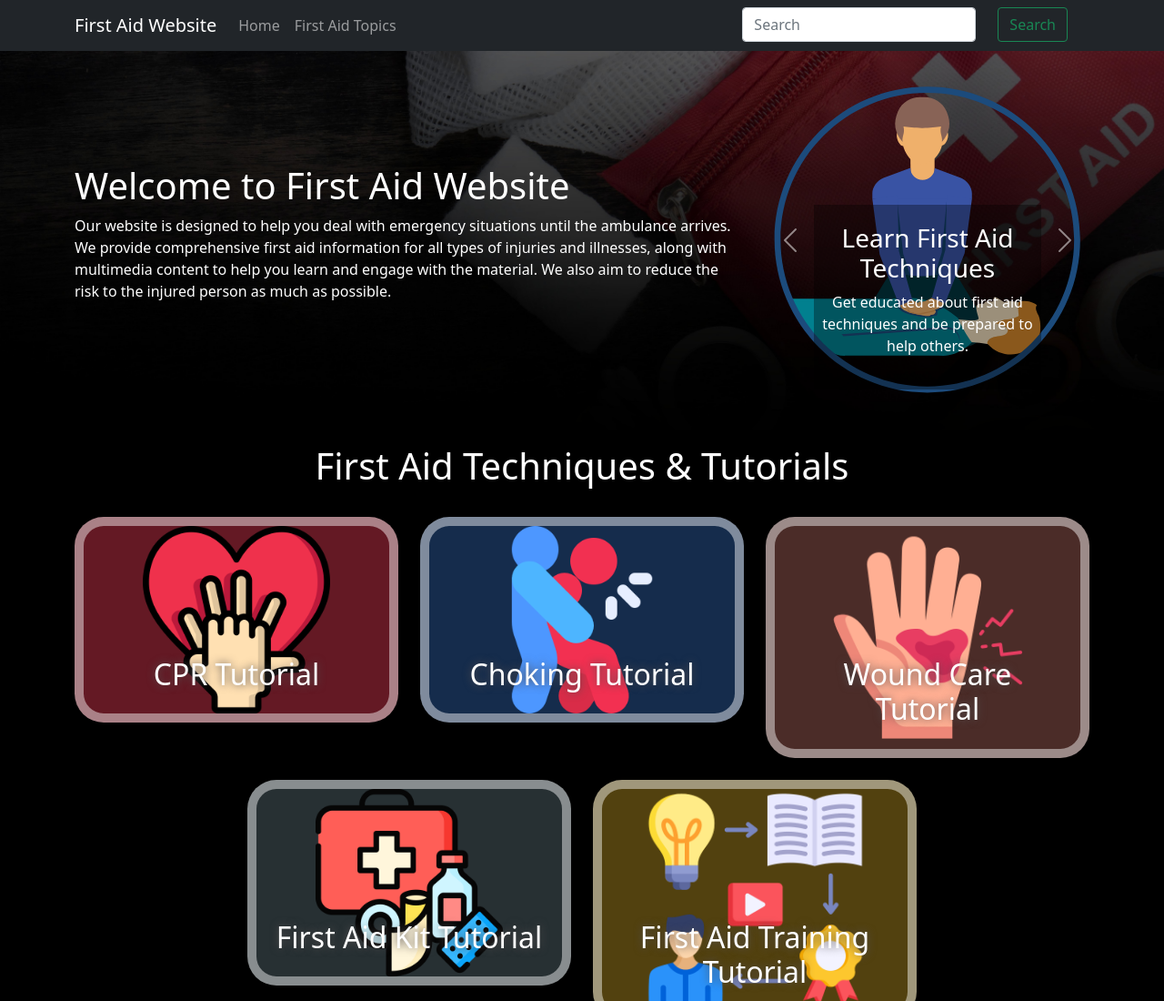
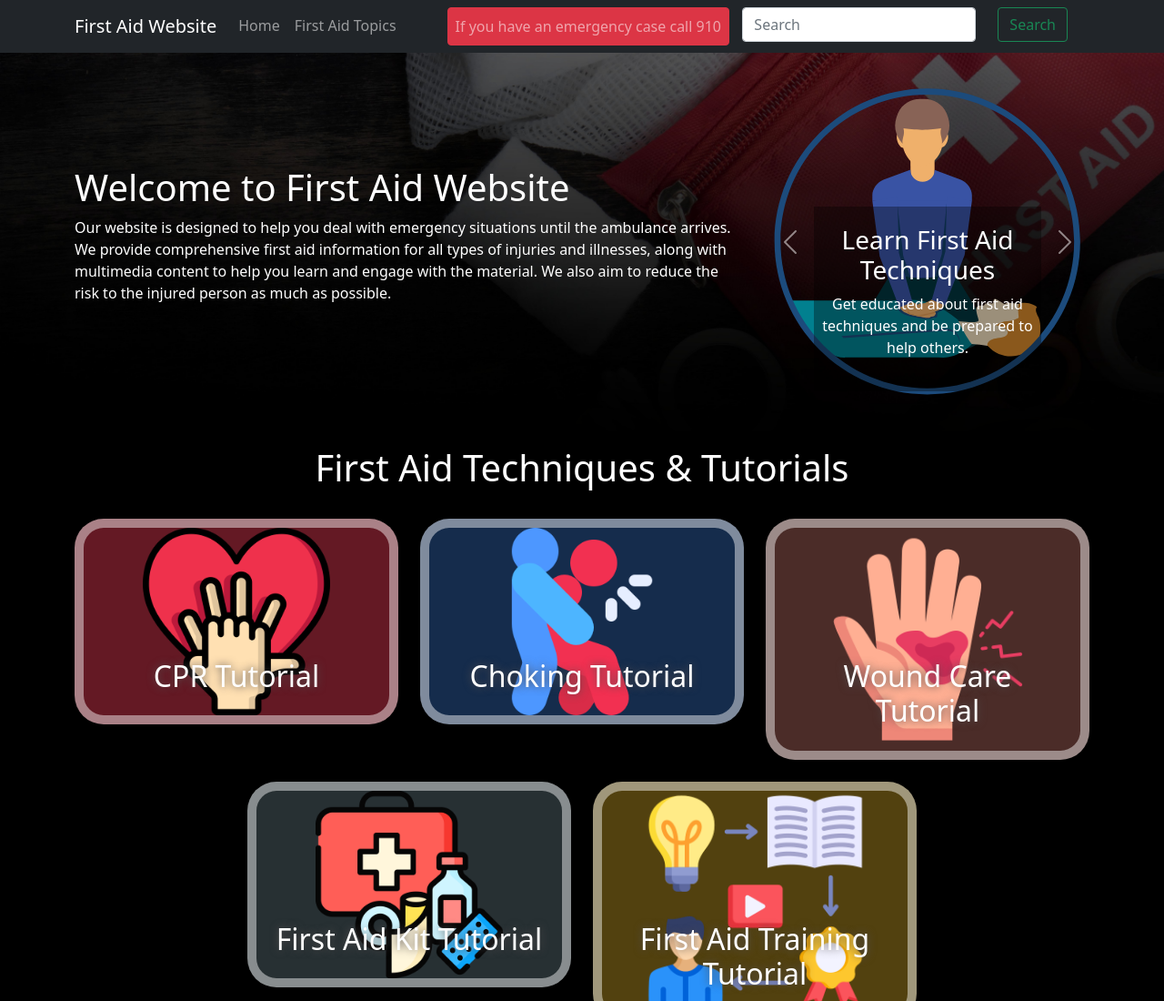
Before and after one commit to suhaib-mousa/PM-FirstAid, a plain HTML site: page index.html in a window 1280 px wide. Shown: the top 1100 px of the page at 91% size. Drawn offline with Linux system fonts and the light colour scheme.

Commit message:
create 911 feature

```diff
--- a/index.html
+++ b/index.html
@@ -24,6 +24,9 @@
                       <li class="nav-item">
                           <a class="nav-link" href="#t">First Aid Topics</a>
                       </li>
+                      <li class="nav-item mx-5">
+                        <a class="nav-link btn btn-danger mx-auto" href="tel:911">If you have an emergency case call 910</a>
+                    </li>
                       <form id="search-form" class="d-flex" style="position: absolute; right: 0;">
                         <input class="form-control mr-sm-2"id="search-input" type="search" placeholder="Search" aria-label="Search">
                         <button class="btn btn-outline-success my-2 my-sm-0 mx-4" type="submit" >Search</button>
```
